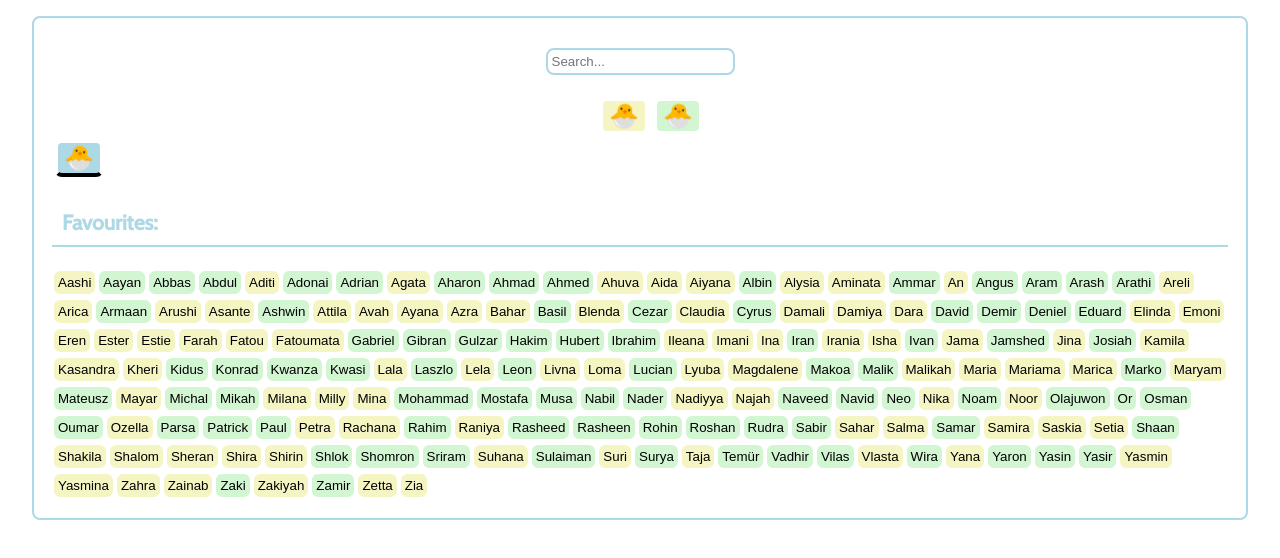
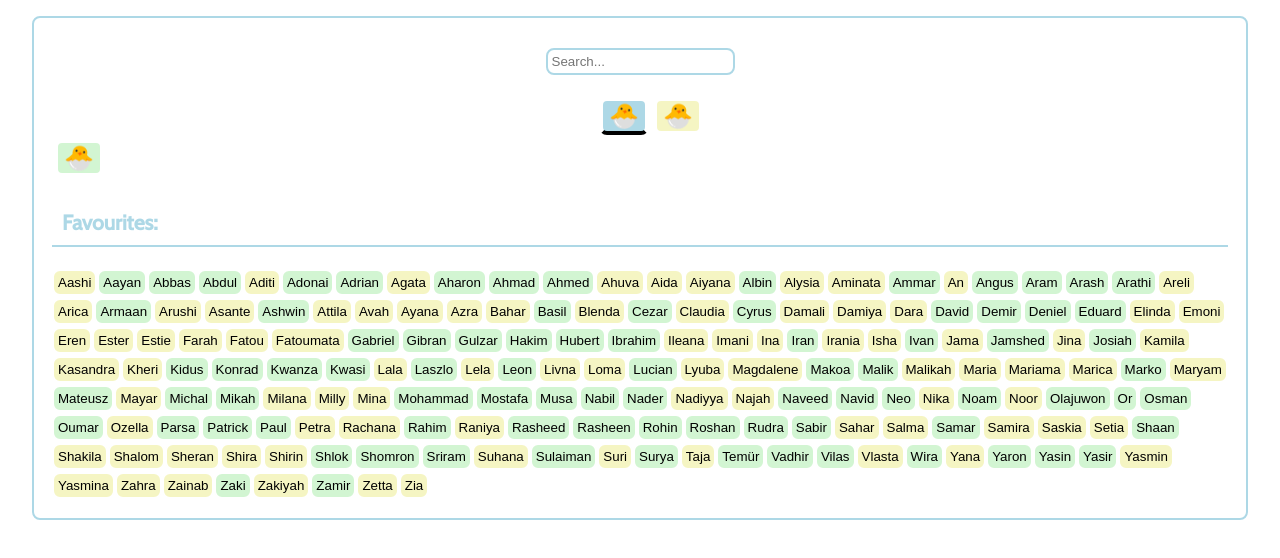
Before and after one commit to BethanL19/baby-names-react, a React (Create React App) app: page / in a window 1280 px wide. Shown: the top 558 px of the page. Built offline with nearby package versions, Linux system fonts and the light colour scheme; the HTML template or start-up script is replaced by a standard one.

Commit message:
buttons swapped

```diff
--- a/src/baby-names.tsx
+++ b/src/baby-names.tsx
@@ -115,6 +115,13 @@ function BabyNames(): JSX.Element {
       />
       <div className="filterButtons">
         <button
+          className="all"
+          onClick={handleAllClicked}
+          style={allButtonActive}
+        >
+          🐣
+        </button>
+        <button
           className="girl"
           onClick={handleGirlClicked}
           style={girlButtonActive}
@@ -125,13 +132,6 @@ function BabyNames(): JSX.Element {
           className="boy"
           onClick={handleBoyClicked}
           style={boyButtonActive}
-        >
-          🐣
-        </button>
-        <button
-          className="all"
-          onClick={handleAllClicked}
-          style={allButtonActive}
         >
           🐣
         </button>
```
